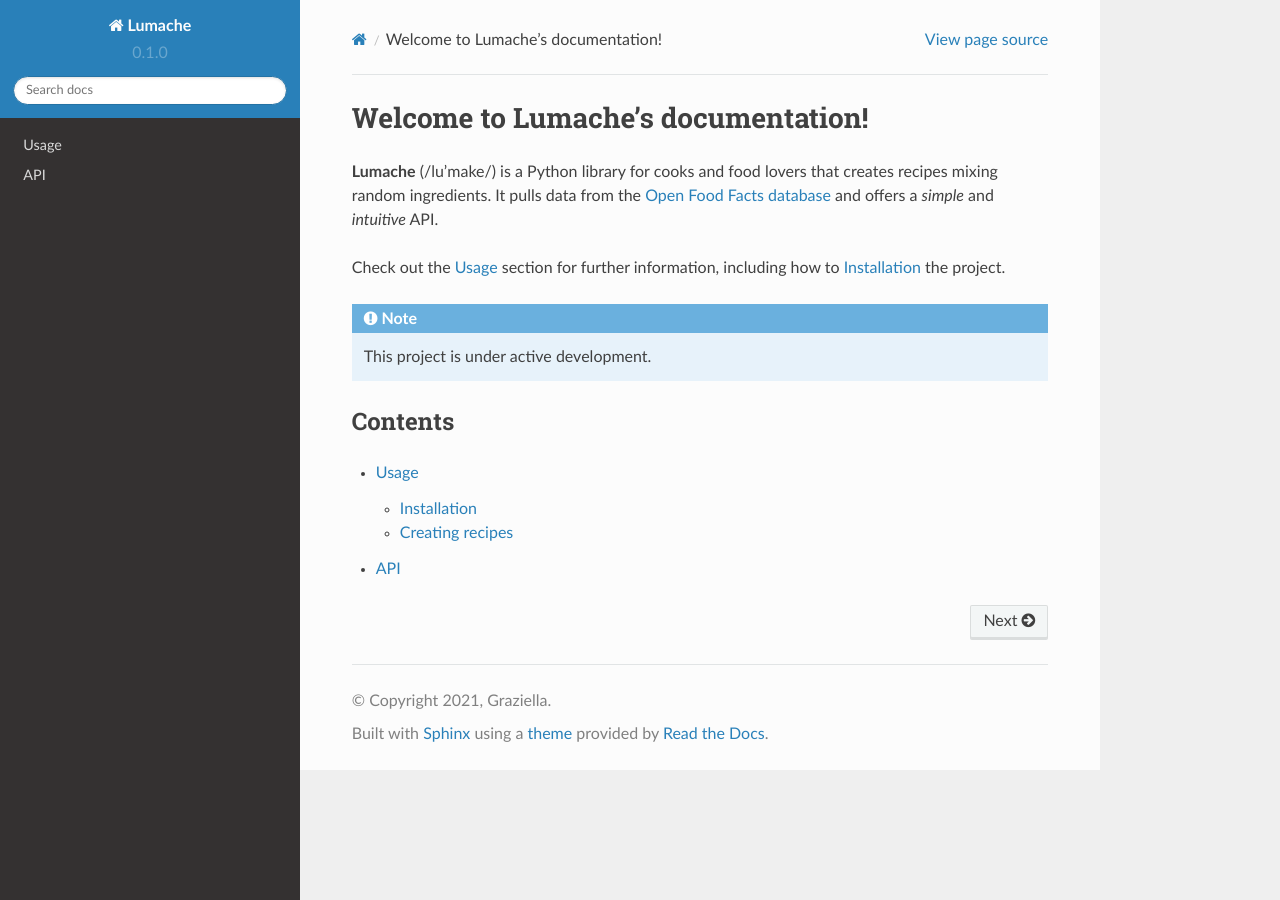
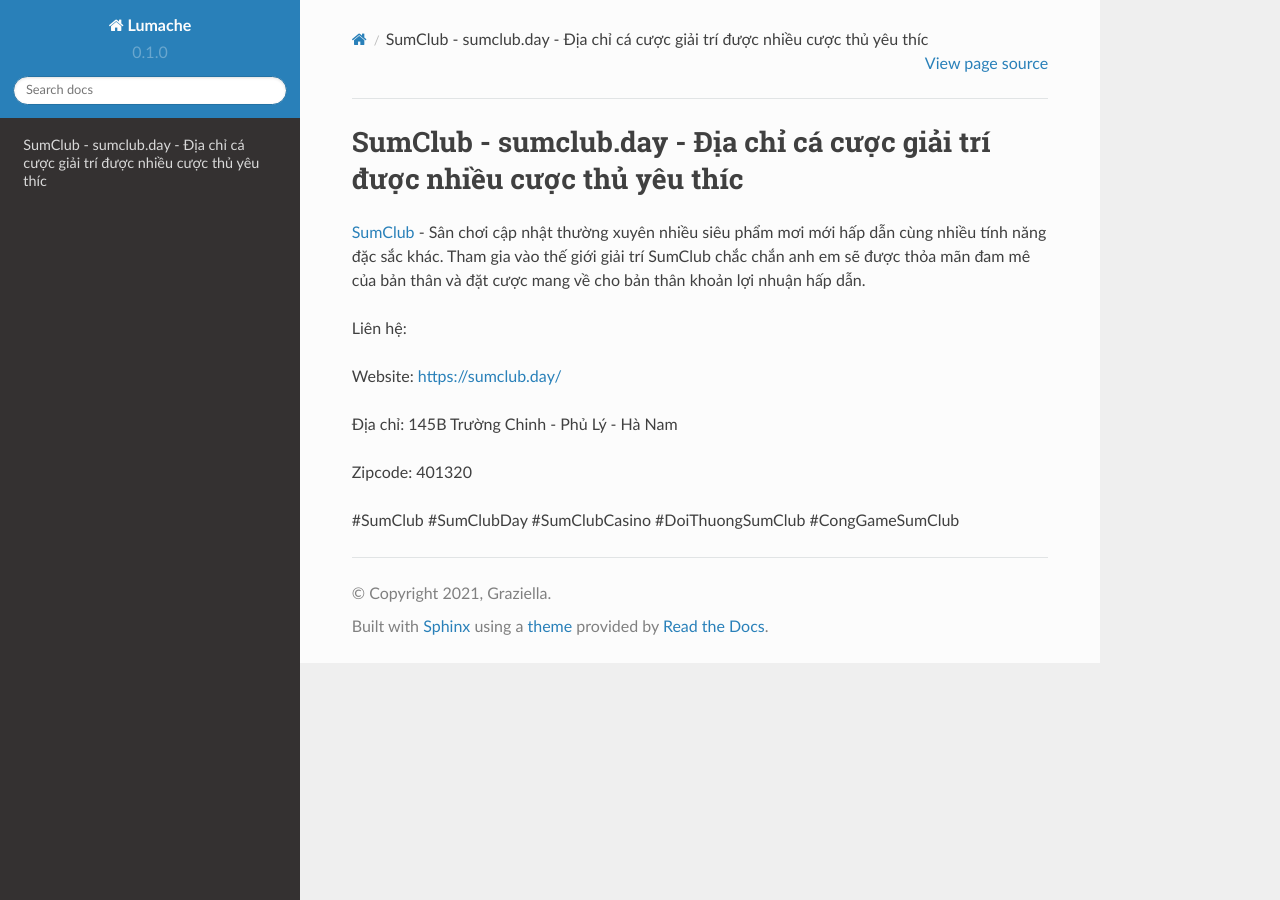
Before and after one commit to srphamkhuongduy77/sumclubday, a Sphinx documentation site: the page built from docs/source/index.rst, in a window 1280 px wide. Built offline with Sphinx 7.4.7 and the Read the Docs theme 2.0.0, drawn with Linux system fonts in a browser that asks for light colours.

Commit message:
Update index.rst

```diff
--- a/docs/source/index.rst
+++ b/docs/source/index.rst
@@ -1,22 +1,14 @@
-Welcome to Lumache's documentation!
+SumClub - sumclub.day - Địa chỉ cá cược giải trí được nhiều cược thủ yêu thíc
 ===================================
 
-**Lumache** (/lu'make/) is a Python library for cooks and food lovers
-that creates recipes mixing random ingredients.
-It pulls data from the `Open Food Facts database <https://world.openfoodfacts.org/>`_
-and offers a *simple* and *intuitive* API.
+`SumClub <https://sumclub.day/>`_ - Sân chơi cập nhật thường xuyên nhiều siêu phẩm mơi mới hấp dẫn cùng nhiều tính năng đặc sắc khác. Tham gia vào thế giới giải trí SumClub chắc chắn anh em sẽ được thỏa mãn đam mê của bản thân và đặt cược mang về cho bản thân khoản lợi nhuận hấp dẫn.
 
-Check out the :doc:`usage` section for further information, including
-how to :ref:`installation` the project.
+Liên hệ:
 
-.. note::
+Website: https://sumclub.day/
 
-   This project is under active development.
+Địa chỉ: 145B Trường Chinh - Phủ Lý - Hà Nam
 
-Contents
---------
+Zipcode: 401320
 
-.. toctree::
-
-   usage
-   api
+#SumClub #SumClubDay #SumClubCasino #DoiThuongSumClub #CongGameSumClub
```
